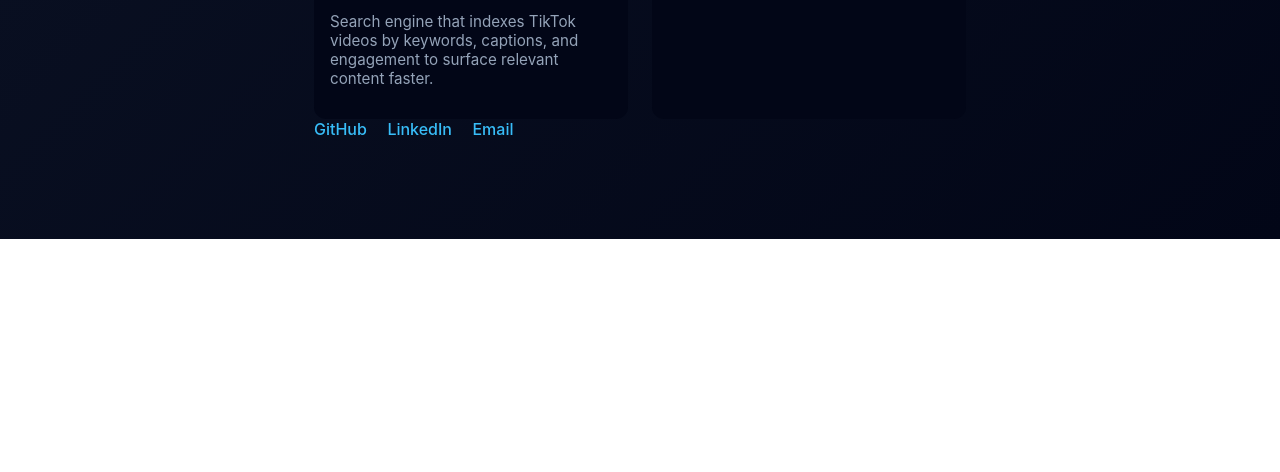
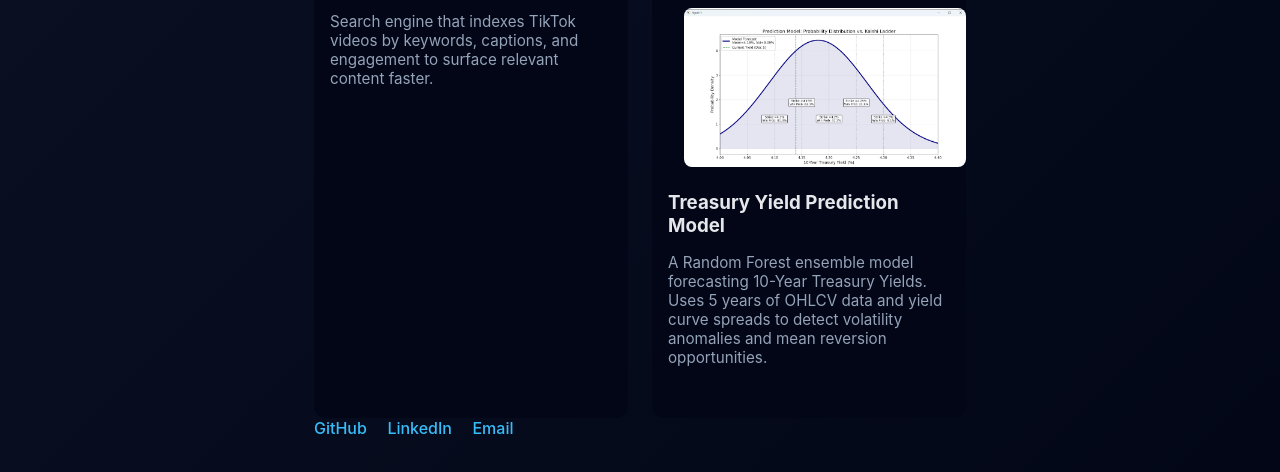
Before and after one commit to eleyn-xiong/eleyn-xiong.github.io, a plain HTML site: page index.html in a window 1280 px wide. Shown: the part 1394-1866 px from the top of the page. Before the commit the page ends 1633 px from the top, so only its background shows below. Drawn offline with Linux system fonts and the light colour scheme.

Commit message:
Added treasury report and model project

```diff
--- a/index.html
+++ b/index.html
@@ -64,6 +64,16 @@
       to hold real conversations in real time.
     </p>
 
+    <!-- Treasury Prediction -->
+     <a class="project-card" href="assets/treasury-report.pdf" target="_blank">
+      <img src="projects/treasury-model.png" alt="Treasury Yield Probability Distribution">
+      <h3>Treasury Yield Prediction Model</h3>
+      <p>
+        A Random Forest ensemble model forecasting 10-Year Treasury Yields.
+        Uses 5 years of OHLCV data and yield curve spreads to detect volatility anomalies and mean reversion opportunities.
+      </p>
+    </a>
+
 
   </div>
 </section>
```
Also changed, not shown: projects/treasury-model.png (added), 1 other file.
